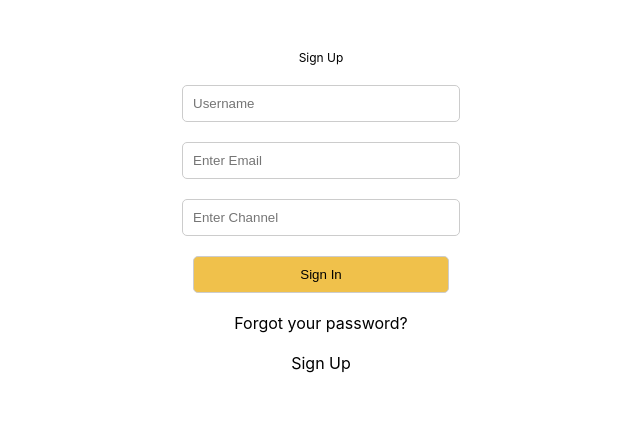
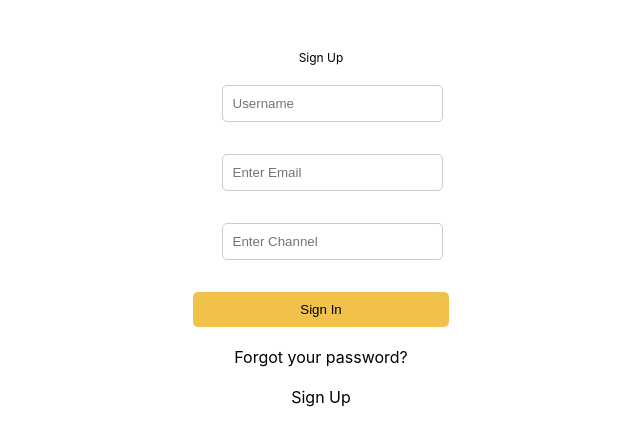
Before and after one commit to KaushalMaster/xwits_internship, a React (Create React App) app: page / in a window 1280 px wide. Shown: the top 444 px of the page, without its empty margins (319-959 px from the left). Built offline with nearby package versions, Linux system fonts and the light colour scheme.

Commit message:
added the form validation and passed the data to the onboarding screen and its design also completed

```diff
--- a/src/components/OnBoardingPage/Onboarding.jsx
+++ b/src/components/OnBoardingPage/Onboarding.jsx
@@ -18,7 +18,8 @@ import {
   ZoomOut,
 } from "react-scroll-motion";
 
-const Onboarding = () => {
+const Onboarding = (props) => {
+  console.log(props);
   const ZoomInScrollOut = batch(StickyIn(), FadeIn(), ZoomIn());
   const FadeUp = batch(Fade(), Move(), Sticky());
 
@@ -26,19 +27,19 @@ const Onboarding = () => {
     <ScrollContainer>
       <ScrollPage>
         <Animator animation={batch(Fade(), Sticky(), MoveOut(0, -200))}>
-          <span style={{ fontSize: "30px" }}>
-            Let me show you scroll animation 😀
-          </span>
+          <span style={{ fontSize: "30px" }}>Welcome {props.user_name} 😀</span>
         </Animator>
       </ScrollPage>
       <ScrollPage>
         <Animator animation={ZoomInScrollOut}>
-          <span style={{ fontSize: "40px" }}>I'm FadeUpScrollOut ✨</span>
+          <span style={{ fontSize: "40px" }}>I'm Deep Parmar ✨</span>
         </Animator>
       </ScrollPage>
       <ScrollPage>
         <Animator animation={FadeUp}>
-          <span style={{ fontSize: "40px" }}>I'm FadeUp ⛅️</span>
+          <span style={{ fontSize: "40px" }}>
+            Welcome to XWITS DEVELOPERS PVT. LTD. ⛅️
+          </span>
         </Animator>
       </ScrollPage>
       <ScrollPage>
@@ -51,20 +52,27 @@ const Onboarding = () => {
           }}
         >
           <span style={{ fontSize: "40px" }}>
-            <Animator animation={MoveIn(-1000, 0)}>Hello Guys 👋🏻</Animator>
+            <Animator animation={MoveIn(-1000, 0)}>
+              Hello {props.user_name} 👋🏻
+            </Animator>
             <Animator animation={MoveIn(1000, 0)}>Nice to meet you 🙋🏻‍♀️</Animator>
-            - I'm Dante Chun -
-            <Animator animation={MoveOut(1000, 0)}>Good bye ✋🏻</Animator>
+            - I'm Ravi Jadav -
+            <Animator animation={MoveOut(1000, 0)}>
+              Good to have you on Board ✋🏻
+            </Animator>
             <Animator animation={MoveOut(-1000, 0)}>See you 💛</Animator>
           </span>
         </div>
       </ScrollPage>
       <ScrollPage>
         <Animator animation={batch(Fade(), Sticky())}>
-          <span style={{ fontSize: "40px" }}>Done</span>
+          <span style={{ fontSize: "40px" }}>
+            Lets Begin the Journey to Development
+          </span>
           <br />
           <span style={{ fontSize: "30px" }}>
-            There's FadeAnimation, MoveAnimation, StickyAnimation, ZoomAnimation
+            Welcome to the community of enthusiastic developers where love to
+            documentation and code keeps us and client happy ❤️
           </span>
         </Animator>
       </ScrollPage>
--- a/src/components/SignIn/SignIn.css
+++ b/src/components/SignIn/SignIn.css
@@ -1,11 +1,12 @@
-.signIn__form form{
+.signIn__form form {
   display: flex;
   flex-direction: column;
+  flex-wrap: wrap;
   margin: 40px 40%;
   place-items: center;
 }
 
-.signIn__form form > input{
+.signIn__form form > div > input {
   margin: 10px 0;
   padding: 10px;
   width: 100%;
@@ -14,7 +15,7 @@
   outline: none;
 }
 
-.btn{
+.btn {
   margin: 10px 0;
   padding: 10px;
   width: 100%;
@@ -25,21 +26,26 @@
   cursor: pointer;
 }
 
-.btn:hover{
+.btn:hover {
   background-color: #ddb347;
 }
 
-.signIn__form form > a{
+.signIn__form form > a {
   margin: 10px 0;
   text-decoration: none;
   color: #000;
 }
 
-.signIn__form form > a:hover{
+.signIn__form form > a:hover {
   text-decoration: underline;
 }
 
-.signIn__form form > p{
+.signIn__form form > p {
   margin: 10px 0;
   font-size: 12px;
 }
+
+.error {
+  color: red;
+  font-size: 12px;
+}
--- a/src/components/SignIn/SignIn.jsx
+++ b/src/components/SignIn/SignIn.jsx
@@ -1,45 +1,88 @@
-import React from "react";
+import React, { useState } from "react";
 import "./SignIn.css";
 import { useForm } from "react-hook-form";
+import Onboarding from "../OnBoardingPage/Onboarding";
 
 const SignIn = () => {
-  const { register, handleSubmit } = useForm();
+  const { register, handleSubmit, formState } = useForm();
+
+  const [username, setUserName] = useState("");
+  const [email, setEmail] = useState("");
+  const [channel, setChannel] = useState("");
+
+  const { errors } = formState;
 
   const formSubmitHandler = (data) => {
     console.log("Form Submitted");
-    console.log(data);
+    setUserName(data.username);
+    setEmail(data.Email);
+    setChannel(data.Channel);
+
+    console.log(data.username);
+    console.log(data.Email);
+    console.log(data.Channel);
   };
 
   return (
+    <>
+      {!username ? (
         <div className="signIn__form">
-      <form action="#" onSubmit={handleSubmit(formSubmitHandler)}>
+          <form
+            action="#"
+            onSubmit={handleSubmit(formSubmitHandler)}
+            noValidate
+          >
             <p>Sign Up</p>
+            <div>
               <input
                 type="text"
                 placeholder="Username"
                 id="username"
-          {...register("username")}
+                {...register("username", {
+                  required: "Username Required",
+                })}
                 required
               />
+              <p className="error">{errors.username?.message}</p>
+            </div>
+            <div>
               <input
-          type="text"
+                type="email"
                 placeholder="Enter Email"
-          id="Email"
-          {...register("Email")}
+                id="email"
+                {...register("Email", {
+                  pattern: {
+                    value:
+                      /^[a-zA-Z0-9.!#$%&'*+/=?^_`{|}~-]+@[a-zA-Z0-9-]+(?:\.[a-zA-Z0-9-]+)*$/,
+                    message: "Invalid email",
+                  },
+                  required: true,
+                })}
                 required
               />
+              <p className="error">{errors.email?.message}</p>
+            </div>
+            <div>
               <input
                 type="text"
                 placeholder="Enter Channel"
                 id="Channel"
-          {...register("Channel")}
+                {...register("Channel", {
+                  required: "Channel Required",
+                })}
                 required
               />
+              <p className="error">{errors.Channel?.message}</p>
+            </div>
             <input type="submit" className="btn" value="Sign In" />
             <a href="#">Forgot your password?</a>
             <a href="#">Sign Up</a>
           </form>
         </div>
+      ) : (
+        <Onboarding user_name={username} email={email} channel={channel} />
+      )}
+    </>
   );
 };
 
```
Lines whose indentation alone changed are shown as unchanged.
